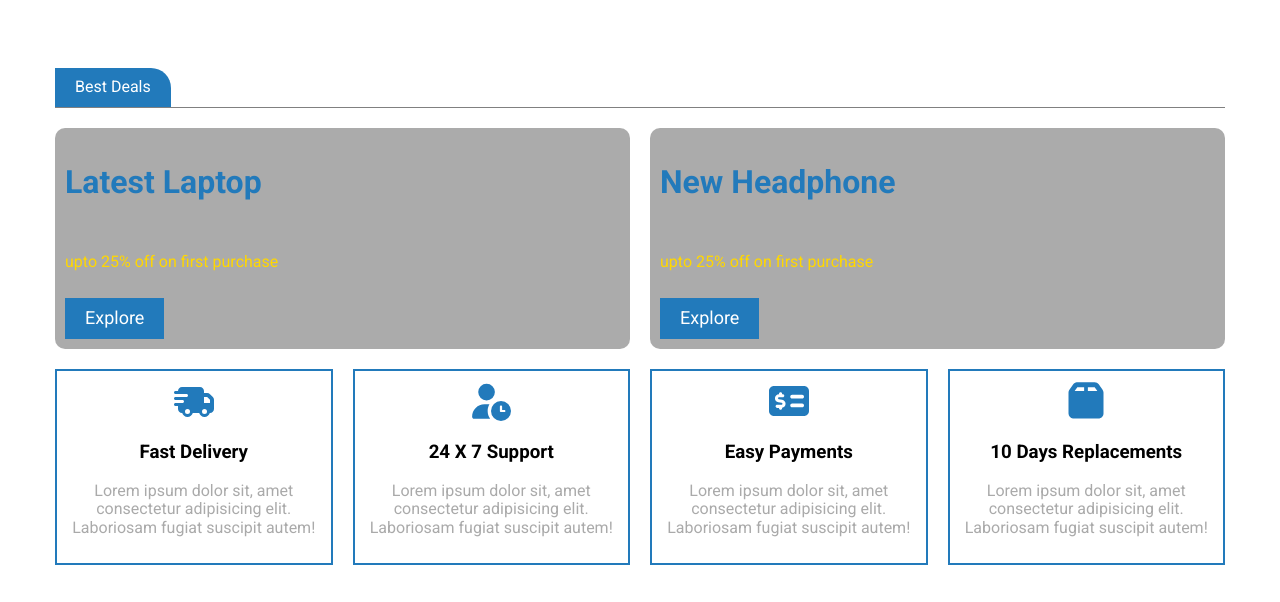
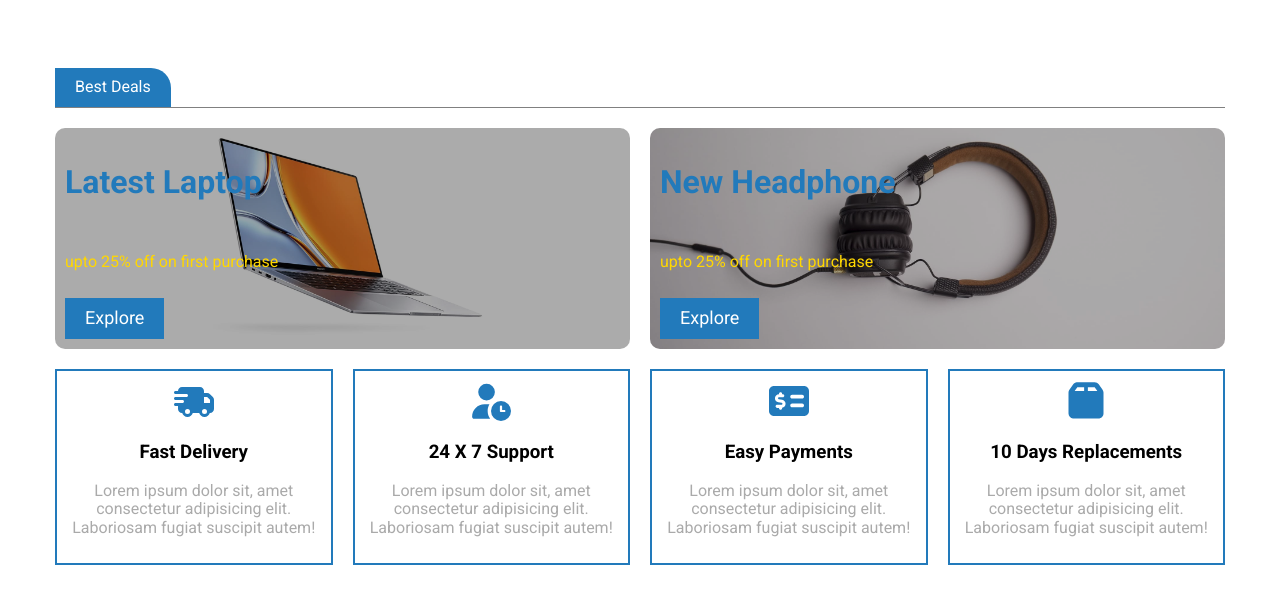
Before and after one commit to Salman-A-Asaad/Shopping, a plain HTML site: page index.html in a window 1280 px wide. Shown: the part 2760-3362 px from the top of the page. Drawn offline with nearby package versions, Linux system fonts and the light colour scheme; the site is published under a folder, as on GitHub Pages, so addresses that start at the root find nothing; a web font is replaced by a local one.

Commit message:
Fix mistake in main.css file

```diff
--- a/css/main.css
+++ b/css/main.css
@@ -784,11 +784,11 @@ nav .container .icons span:hover svg {
 }
 
 .deal .row1 .container .i1 {
-    background-image: url("/img/14.jpg");
+    background-image: url("../img/14.jpg");
 }
 
 .deal .row1 .container .i2 {
-    background-image: url("/img/13.jpg");
+    background-image: url("../img/13.jpg");
 }
 
 .deal .row1 .container .item h2 {
```
